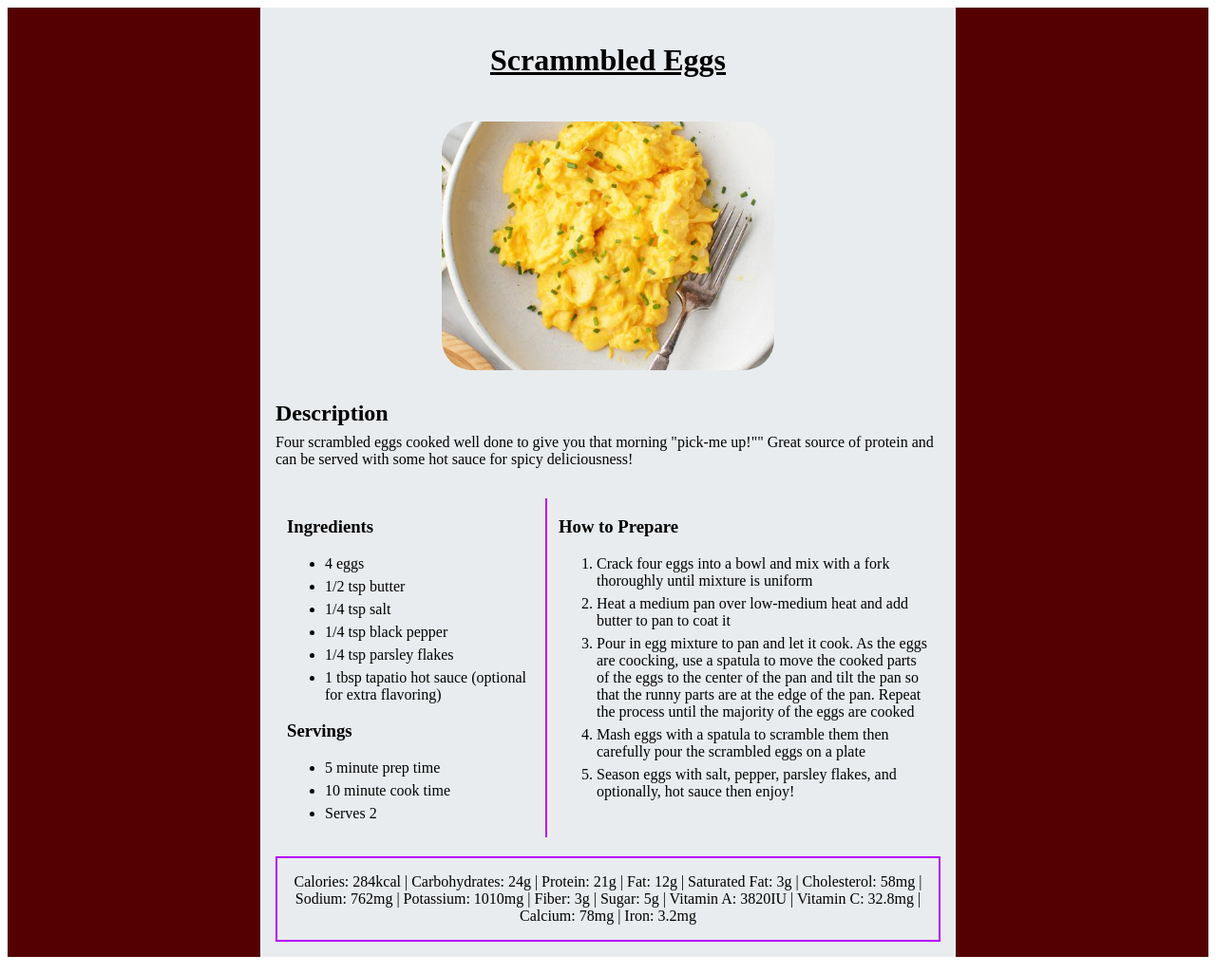
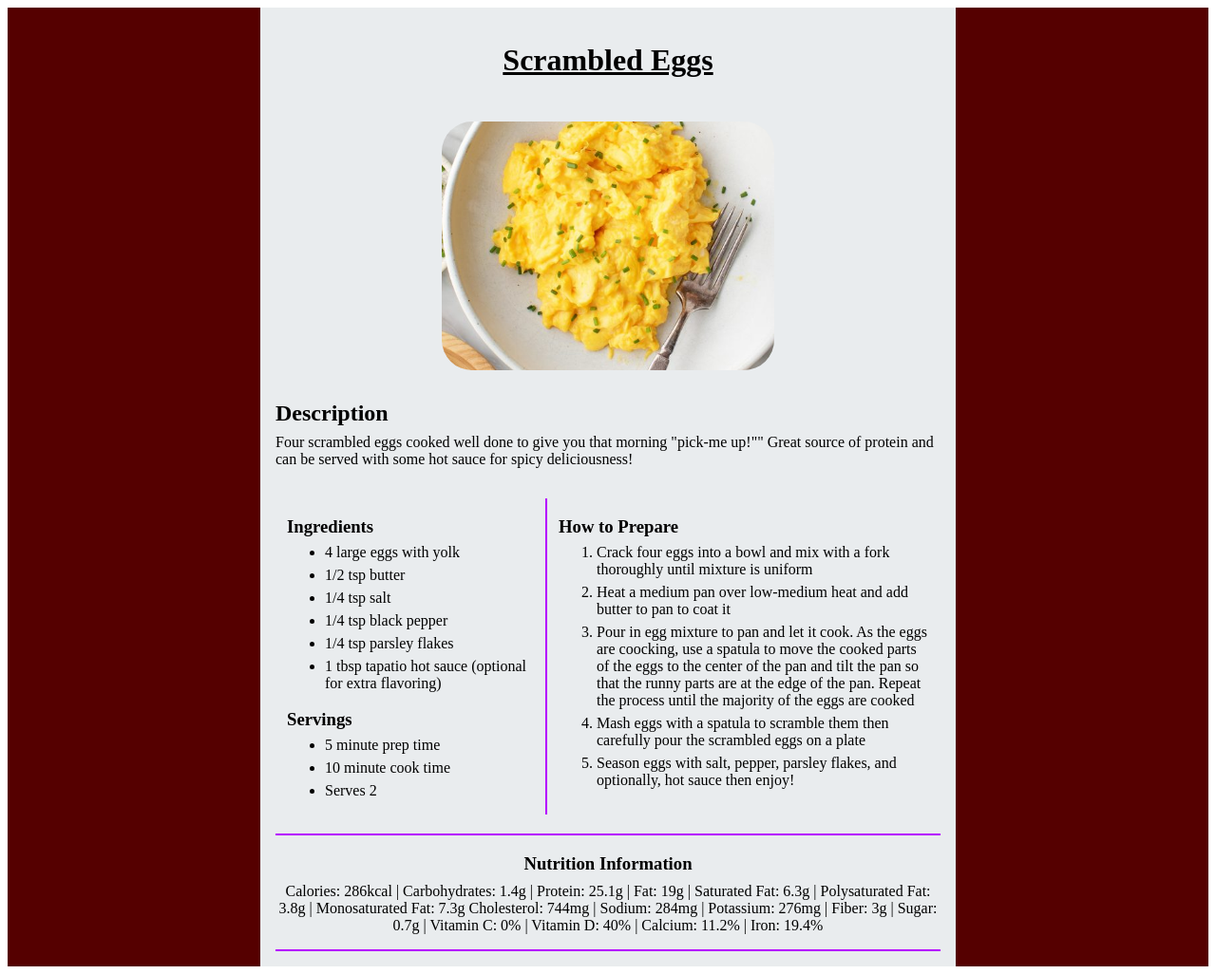
Before and after one commit to White-Panther420/The-Cookbook-of-ADONIS, a plain HTML site: page Categories/Recipes/scrambled_eggs.html in a window 1280 px wide. Shown: the whole page at 95% size. Drawn offline with Linux system fonts and the light colour scheme.

Commit message:
Edited nutrition information
Added correct nutrition information to scrambled eggs

```diff
--- a/Categories/Recipes/scrambled_eggs.css
+++ b/Categories/Recipes/scrambled_eggs.css
@@ -67,6 +67,11 @@ h1
     border-left: solid 2px #B500FF;
 }
 
+ul,ol
+{
+    margin-top: -12px;
+}
+
 li
 {
     margin-bottom: 6px;
@@ -77,8 +82,14 @@ li
     background: #E9ECEE;
     text-align: center;
     margin-top: 20px;
-    border: solid 2px #B500FF;
+    border-top: solid 2px #B500FF;
+    border-bottom: solid 2px #B500FF;
     padding: 0px;
+}
+
+.nutrition-text
+{
+    margin-top: -10px;
 }
 
 .left-ribbon,
--- a/Categories/Recipes/scrambled_eggs.html
+++ b/Categories/Recipes/scrambled_eggs.html
@@ -11,7 +11,7 @@
 <body>
     <div class = "left-ribbon">.</div>
     <div class = "content-container">
-        <h1><u>Scrammbled Eggs</u></h1>
+        <h1><u>Scrambled Eggs</u></h1>
         <img class = "eggs-pic" src = "scrambled_eggs.jpg" alt = "Delicious scrambled eggs">
         <h2 class = "desc-title">Description</h2>
         <p class = "desc-text">Four scrambled eggs cooked well done to give you that morning "pick-me up!""
@@ -20,7 +20,7 @@
             <div class = "ingredients-container">
                 <h3>Ingredients</h3>
                 <ul>
-                    <li>4 eggs</li>
+                    <li>4 large eggs with yolk</li>
                     <li>1/2 tsp butter</li>
                     <li>1/4 tsp salt</li>
                     <li>1/4 tsp black pepper</li>
@@ -51,9 +51,10 @@
         </div>
 
         <div class = "nutrition-container">
-            <p>Calories: 284kcal | Carbohydrates: 24g | Protein: 21g | Fat: 12g | Saturated Fat: 3g | Cholesterol: 58mg |
-                 Sodium: 762mg | Potassium: 1010mg | Fiber: 3g | Sugar: 5g | Vitamin A: 3820IU | Vitamin C: 32.8mg | Calcium: 78mg
-                 | Iron: 3.2mg</p>
+            <h3>Nutrition Information</h3>
+            <p class = "nutrition-text">Calories: 286kcal | Carbohydrates: 1.4g | Protein: 25.1g | Fat: 19g | Saturated Fat: 6.3g | Polysaturated Fat: 3.8g | Monosaturated Fat: 7.3g
+                Cholesterol: 744mg | Sodium: 284mg | Potassium: 276mg | Fiber: 3g | Sugar: 0.7g | Vitamin C: 0% | Vitamin D: 40% | Calcium: 11.2%
+                 | Iron: 19.4%</p>
         </div>
     </div>
     <div class = "right-ribbon">.</div>
--- a/Categories/breakfast.css
+++ b/Categories/breakfast.css
@@ -57,6 +57,12 @@ h1
     flex: 1;
     width: 400px;
     margin-left: 32px;
+    padding-bottom: 16px;
+}
+
+p
+{
+    margin-bottom: 0;
 }
 
 .left-ribbon,
```
Also changed, not shown: Categories/breakfast.html (+2 -2 lines).
